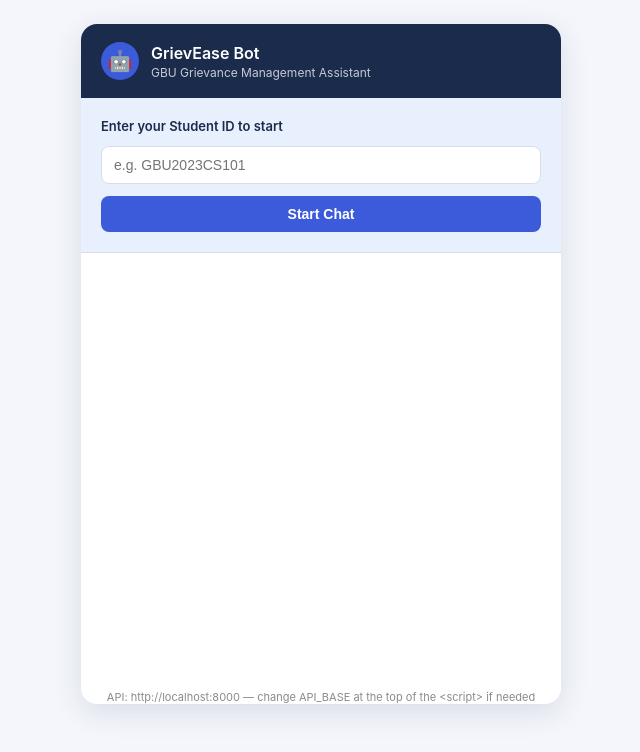
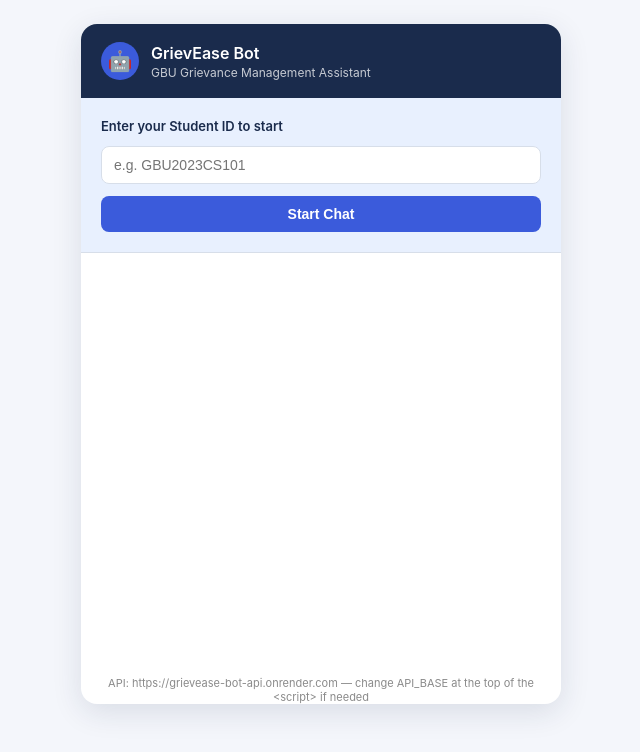
Before and after one commit to Hiral-Kumar/GrievEase_Bot, a website: page docs/index.html in a window 1280 px wide. Shown: the whole page, without its empty margins (319-959 px from the left). Drawn offline with Linux system fonts and the light colour scheme.

Commit message:
Rename frontend/ to docs/ for GitHub Pages compatibility
GitHub Pages' 'Deploy from a branch' option only offers / (root) or /docs
as folder choices for a branch deploy - it doesn't list arbitrary folder
names like /frontend. Renamed frontend/ -> docs/ (the chat widget) and the
old docs/ -> docs_source/ (Day 1 PDF, moved out of the way) so Pages can
serve the widget with zero extra config.

Also:
- Updated API_BASE in docs/index.html to the deployed Render URL
  (https://grievease-bot-api.onrender.com), replacing the localhost default
- Updated README's Deployment section, Project Structure diagram, and doc
  link to match the new paths
- Updated .dockerignore for the renamed folders

Verified after the rename: all 73 backend tests pass, and all 18
docs/test_widget.js DOM tests pass (confirms __dirname-relative paths in
the test harness are rename-safe, only comments needed updating).

```diff
--- a/frontend/index.html
+++ b/docs/index.html
@@ -243,7 +243,7 @@
   // Points at a local dev server by default (uvicorn app.main:app --reload).
   // Change this to your deployed API URL once you have one (Day 3's
   // deployment step) — this is the ONLY line that needs to change.
-  const API_BASE = "http://localhost:8000";
+  const API_BASE = "https://grievease-bot-api.onrender.com";
 
   // ---------------------------------------------------------------------
   // Conversation state — intentionally tiny. The server is the source of
--- a/frontend/test_widget.js
+++ b/docs/test_widget.js
@@ -1,5 +1,5 @@
 /**
- * Loads the REAL frontend/index.html into jsdom and drives it exactly like
+ * Loads the REAL index.html into jsdom and drives it exactly like
  * a browser would (typing into inputs, clicking buttons), with `fetch`
  * mocked to return canned /api/chat responses instead of hitting a real
  * server. This catches DOM-wiring bugs (wrong element IDs, event listeners
@@ -7,7 +7,7 @@
  * check can't — while not depending on this sandbox's flaky localhost
  * networking.
  *
- * Run with: node frontend/test_widget.js
+ * Run with: node docs/test_widget.js
  */
 const fs = require("fs");
 const path = require("path");
```
Also changed, not shown: docs/package.json (added, +12 -0 lines), frontend/package.json (deleted, +0 -12 lines), README.md, 3 other files.
